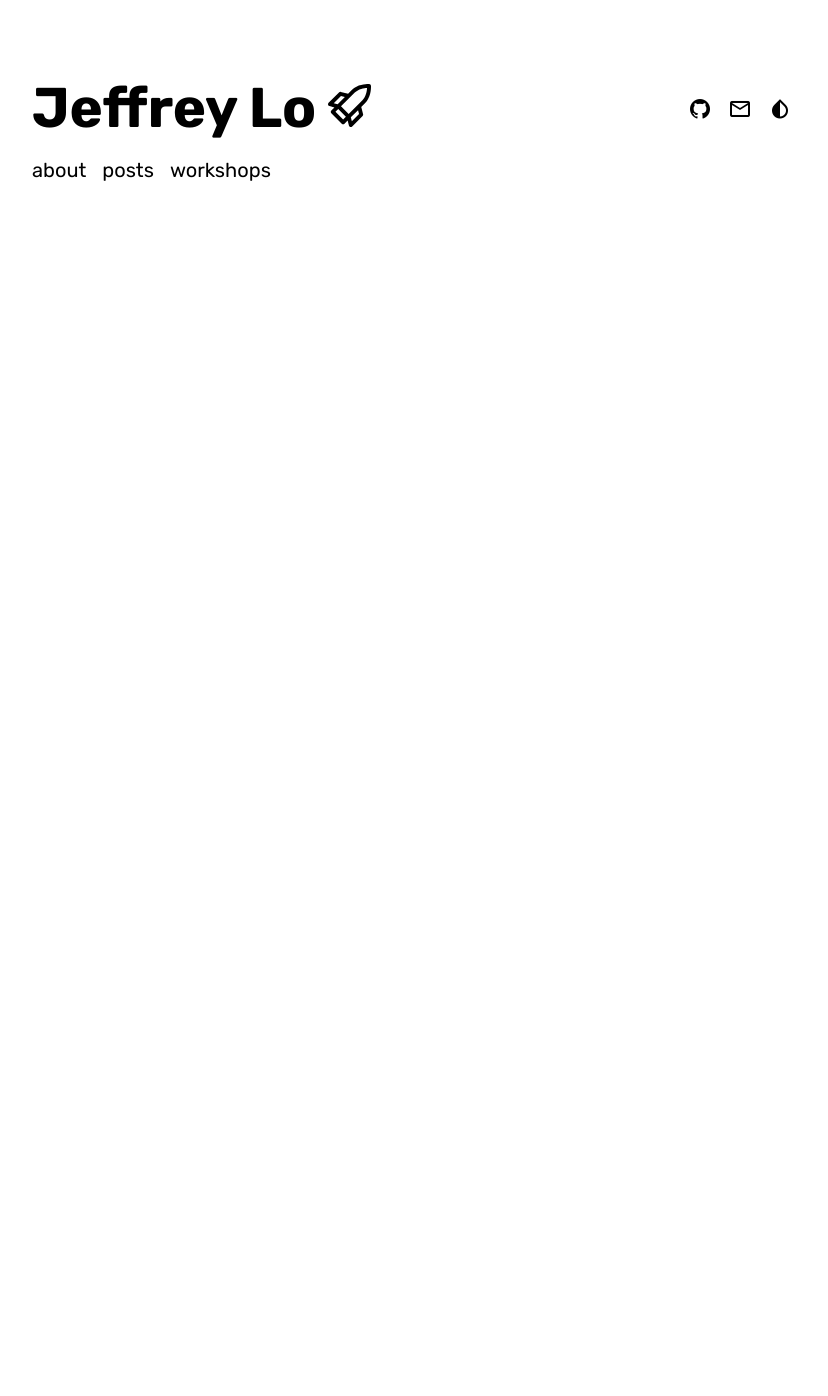
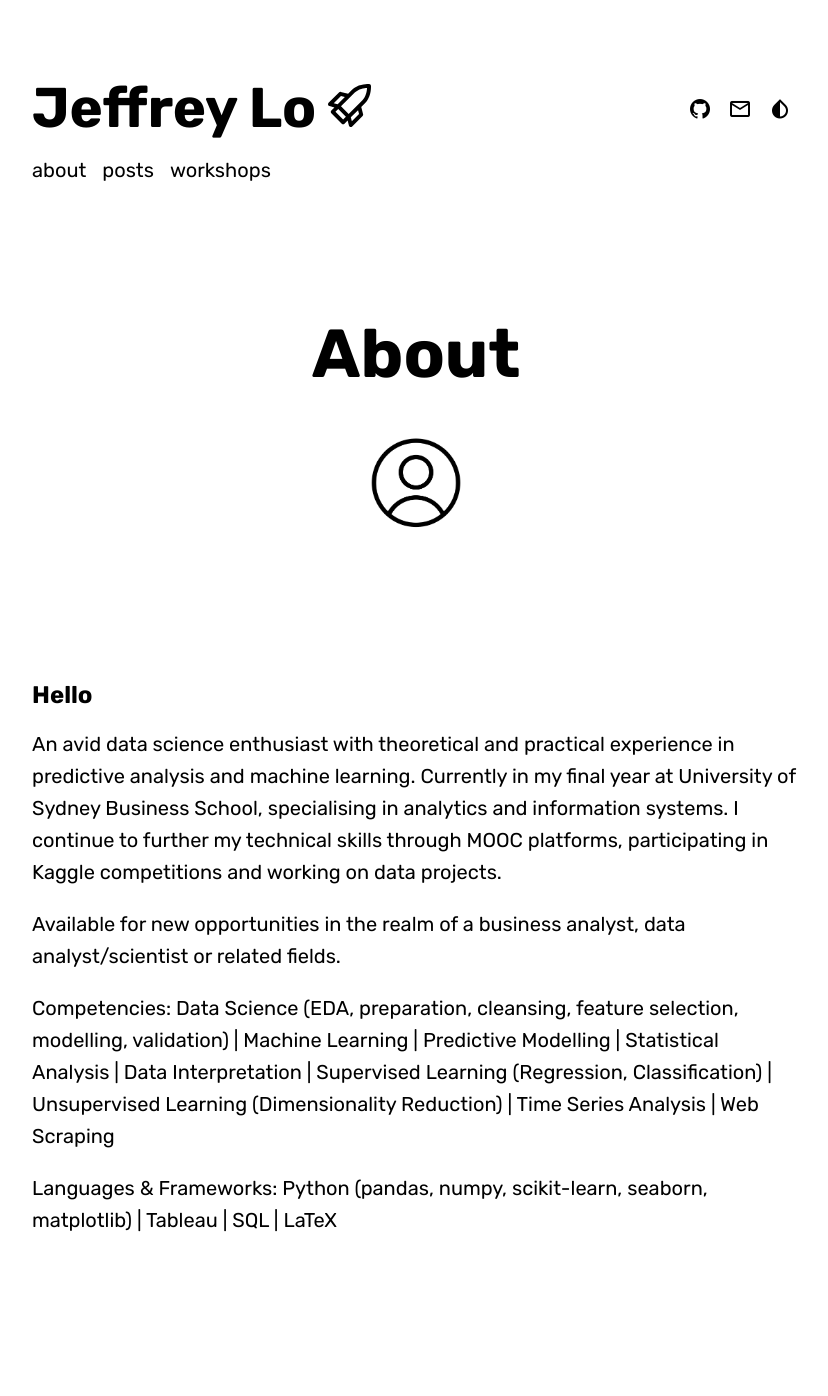
Before and after one commit to jeffreycklo/jeffreycklo.github.io, a Jekyll site: the page built from about.md, in a window 1280 px wide. Shown: the whole page, without its empty margins (224-1052 px from the left). Built offline with Jekyll 4.4.1, drawn with Linux system fonts in a browser that asks for light colours; some web fonts are replaced; our own code applies the rules of GitHub Pages for plain Markdown files; before the commit the page ends 900 px from its top, so only the background shows below that; part of the change alters nothing that is shown.

Commit message:
Update about.md

```diff
--- a/about.md
+++ b/about.md
@@ -1,14 +1,9 @@
 ---
-redirect_from: "/" <!-- Redirect home page to About -->
----
-<!-- below doesnt seem to be needed
 layout: page
 title: About
 permalink: /about/
 published: true
 ---
-
--->
 
 <div class="page" markdown="1">
 
```
